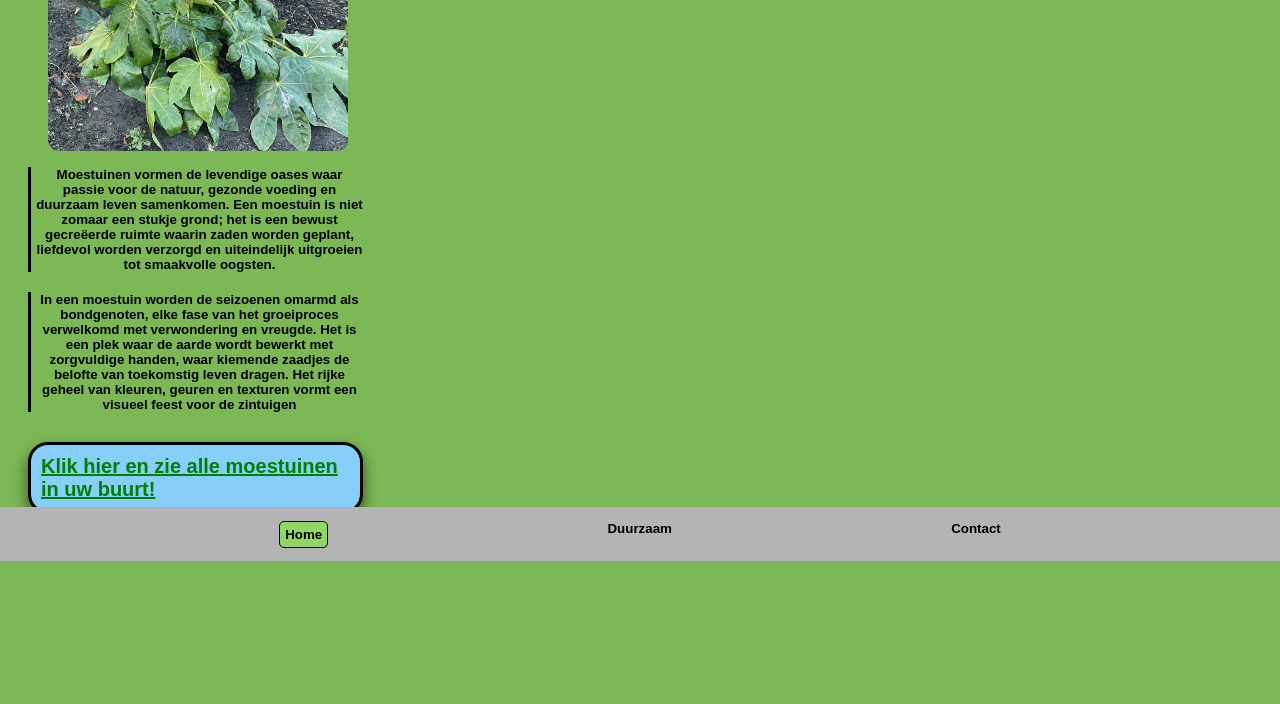
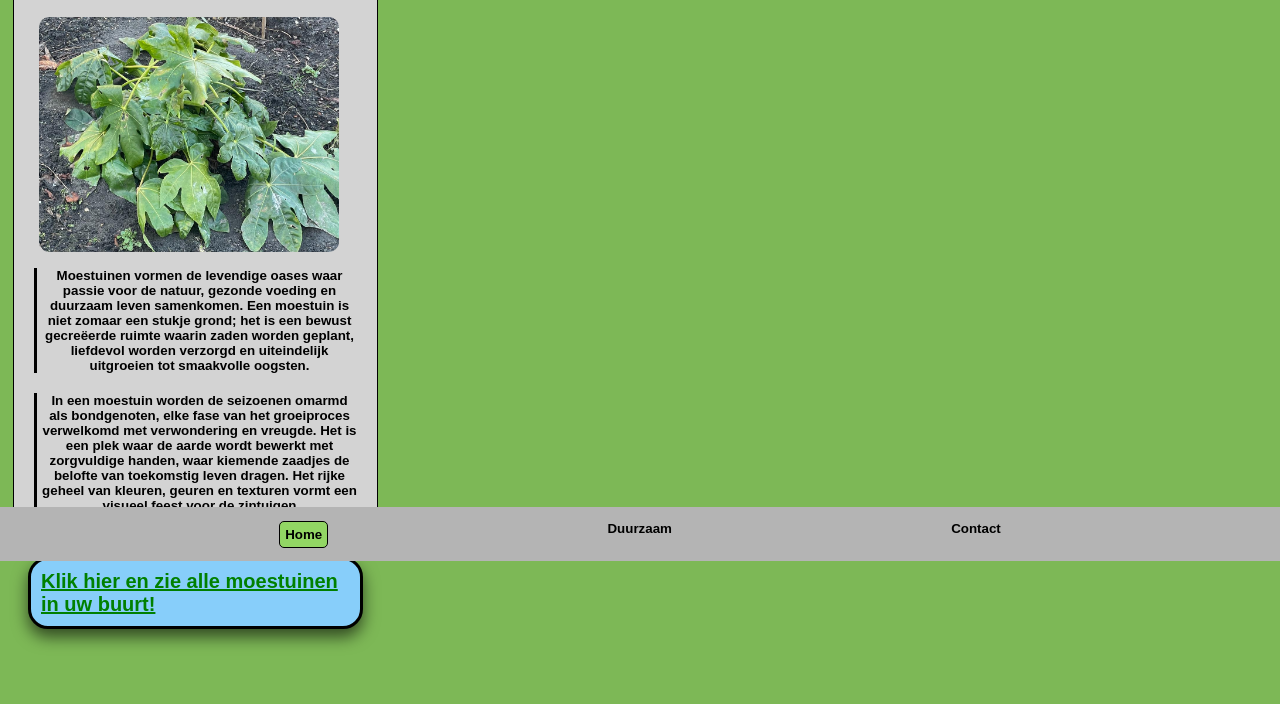
Before and after one commit to Dbuitenweg/individuele, a plain HTML site: page index.html in a window 1280 px wide. Shown: the part 239-943 px from the top of the page. Before the commit the page ends 828 px from the top, so only its background shows below. Drawn offline with Linux system fonts and the light colour scheme.

Commit message:
3;02
2/24/2024

```diff
--- a/index.html
+++ b/index.html
@@ -18,7 +18,7 @@
     </header>
 
     <main>
-
+        <section class="back">
             <div class="text-home">
                 <h2>MOESTUINEN</h2>
 
@@ -31,7 +31,7 @@
 
                 <p class="text-2"> In een moestuin worden de seizoenen omarmd als bondgenoten, elke fase van het groeiproces  verwelkomd met verwondering en vreugde. Het is een plek waar de aarde wordt bewerkt met zorgvuldige handen, waar kiemende zaadjes de belofte van toekomstig leven dragen. Het rijke geheel van kleuren, geuren en texturen vormt een visueel feest voor de zintuigen</p>
             </div>
-
+        </section>
         <section class="locatie">
             <h2>Klik hier en zie alle moestuinen in uw buurt!</h2>
         </section>
@@ -39,12 +39,13 @@
     </main>
 
     <footer>
+        <nav>
             <ul>
                 <li class="activepage"><a href="index.html">Home</a></li>
                 <li class="not"><a href="about.html">Duurzaam</a></li>
                 <li class="not"><a href="contact.html">Contact</a></li>
             </ul>
-
+        </nav>
     </footer>
 
 
--- a/style.css
+++ b/style.css
@@ -59,6 +59,15 @@ header{
     margin: -10px;
     margin-top: -100px;
 }
+.back{
+    border: solid thin black;
+    background-color: lightgray;
+    padding-top: 0;
+    margin-top: 100px;
+    margin-left: 5px;
+    margin-right: 5px;
+    border-radius: 10px;
+}
 
 .img-logo img{
     width: 40px;
@@ -70,6 +79,7 @@ header{
     width: 300px;
     margin-top: 15px;
     border-radius: 10px;
+    margin-left: -15px;
 }
 
 .text-home h2{
```
Also changed, not shown: about.html (+7 -6 lines), contact.html (+7 -6 lines). Lines whose indentation alone changed are shown as unchanged.
